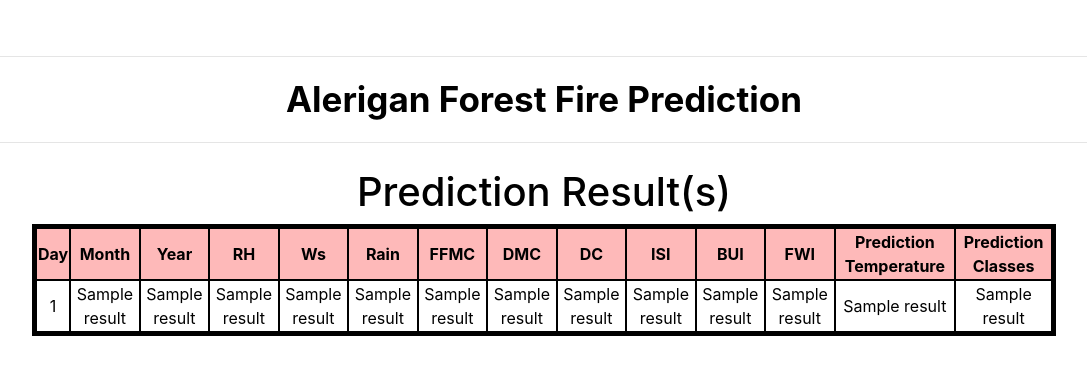
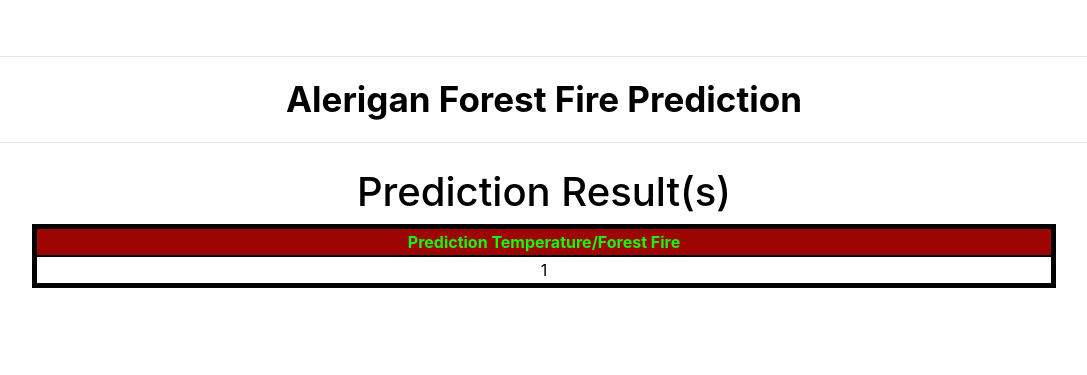
Before and after one commit to AAKAAASSHHH24/FOREST-FIRE-PREDICTIONS, a Flask app: template templates/results.html in a window 1280 px wide. Shown: the part 64-439 px from the top of the page, without its empty margins (96-1183 px from the left). Run offline with Flask 2, Linux system fonts and the light colour scheme; the template is opened without the code that fills it: most values are stand-ins (such as "Sample title", 1, 10 or a date in 2020); parts of the project's set-up code (start-up, migrations or seed data) failed here and were passed over; some libraries are stand-ins or nearby versions.

Commit message:
completed

```diff
--- a/app.py
+++ b/app.py
@@ -54,9 +54,9 @@ def single_prediction():
     if request.method == 'POST':
         try:
             Temperature = int(request.form['Temperature'])
-            day=int(request.form['day'])
-            month=int(request.form['month'])
-            year=int(request.form['year'])
+            #day=int(request.form['day'])
+            #month=int(request.form['month'])
+            #year=int(request.form['year'])
             RH=float(request.form['RH'])
             Ws = float(request.form['Ws'])
             Rain = float(request.form['Rain'])
@@ -64,20 +64,23 @@ def single_prediction():
             DMC = float(request.form['DMC'])
             DC = float(request.form['DC'])
             ISI = float(request.form['ISI'])
-            BUI = float(request.form['BUI'])
+            #BUI = float(request.form['BUI'])
             FWI = float(request.form['FWI'])
             logger.info('Fetching data from web')
-            prediction_temp=regression_model.predict([[RH, Ws, Rain, FFMC, DMC, DC, ISI, FWI]])
+
             prediction_classes=classification_model.predict([[Temperature, RH, Ws, Rain, FFMC, DMC, DC, ISI,FWI]])
-            logger.info('Prediction Done!')
             if prediction_classes[0] == 0:
                 prediction_classes = 'Not Fire'
             else:
                 prediction_classes = 'Fire'
 
-            results = [[day, month, year, RH, Ws, Rain, FFMC, DMC, DC, ISI, BUI, FWI, prediction_temp[0], prediction_classes]]
+            prediction_temp=regression_model.predict([[RH, Ws, Rain, FFMC, DMC, DC, ISI, FWI]])
+            results = [[prediction_classes], prediction_temp[0]]
 
-            return render_template('results.html', results=results)
+            logger.info('Prediction Done!')
+
+
+            return render_template('single_result.html', results=results)
         except Exception as e:
             logger.error('Something went wrong during single prediction')
             return 'something is wrong'
@@ -97,14 +100,19 @@ def bulk_prediction():
 
             bulk_predictor = Bulk_Predictor(client_url, db, collection)
             logger.info('Connection with mongodb established')
-            df = bulk_predictor.predictAndFetchRecord()
+
+            if collection == 'regression':
+                df = bulk_predictor.bulk_regression()
+            else:
+                df = bulk_predictor.bulk_classification()
+
             logger.info('Prediction for bulk test done')
 
             results = []
             for i in range(len(df)):
-                results.append(list(df.iloc[i]))
-
-            return render_template('results.html', results=results)
+                results.append(list(df.iloc[i])[-1])
+            l= [[results[i]] for i in range(len(results))]
+            return render_template('results.html', results=l)
 
         except Exception as e:
             logger.error('Something went wrong during bulk prediction')
--- a/bulk_prediction.py
+++ b/bulk_prediction.py
@@ -1,6 +1,10 @@
 import pymongo
 import pandas as pd
 import pickle
+import logging
+
+logger = logging.getLogger()
+logger.setLevel(logging.DEBUG)
 
 models = ['classification_model.pkl', 'regression_model.pkl']
 classification_model = pickle.load(open(models[0], 'rb')) # loading the model file from the storage
@@ -17,31 +21,55 @@ class Bulk_Predictor:
         print(self.client, "clienttttttt")
         self.db = self.client[self.db]
         self.collection = self.db[self.collection]
+        print(self.collection)
 
 
-    def predictAndFetchRecord(self):
-        print("getRecords")
+    def bulk_regression(self):
+        #print("getRecords")
         results = []
-        df = pd.DataFrame(columns=['day', 'month', 'year', 'RH', 'Ws', 'Rain', 'FFMC', 'DMC', 'DC', 'ISI', 'BUI', 'FWI'])
+        df = pd.DataFrame(columns=['RH', 'Ws', 'Rain', 'FFMC', 'DMC', 'DC', 'ISI','FWI'])
+
         for i in self.collection.find():
-            mydict = {'day': i['day'], 'month': i['month'], 'year': i['year'],
+            mydict = {
                         'RH': i['RH'], 'Ws': i['Ws'], 'Rain': i['Rain'],
                         'FFMC': i['FFMC'], 'DMC': i['DMC'], 'DC': i['DC'],
-                        'ISI': i['ISI'], 'BUI': i['BUI'], 'FWI': i['FWI'],
+                        'ISI': i['ISI'], 'FWI': i['FWI']
             }
             df.loc[-1] = mydict.values()
             df.index = df.index + 1  # shifting index
             df = df.sort_index()  # sorting by index
             results.append(mydict)
-        def f_reg(RH,Ws,Rain,FFMC,DMC,DC,ISI):
-                return regression_model.predict([[RH,Ws, Rain,FFMC,DMC,DC,ISI]])[0]
-        def f_class(RH,Ws,Rain,FFMC,DMC,DC,ISI):
-            if classification_model.predict([[RH,Ws, Rain,FFMC,DMC,DC,ISI]])[0] == 0:
+
+        #logger.error('Something went wrong during dataframe extract')
+        def f_reg(RH,Ws,Rain,FFMC,DMC,DC,ISI,FWI):
+                return regression_model.predict([[RH,Ws, Rain,FFMC,DMC,DC,ISI,FWI]])[0]
+
+
+        df['prediction temp'] = df.apply(lambda x: f_reg(x['RH'], x['Ws'], x['Rain'], x['FFMC'], x['DMC'], x['DC'], x['ISI'], x['FWI']), axis = 1)
+        return df
+
+    def bulk_classification(self):
+        results = []
+        df = pd.DataFrame(columns=['Temperature','RH', 'Ws', 'Rain', 'FFMC', 'DMC', 'DC', 'ISI','FWI'])
+
+        for i in self.collection.find():
+
+            mydict = {'Temperature': i['Temperature'],
+                        'RH': i['RH'], 'Ws': i['Ws'], 'Rain': i['Rain'],
+                        'FFMC': i['FFMC'], 'DMC': i['DMC'], 'DC': i['DC'],
+                        'ISI': i['ISI'], 'FWI': i['FWI']
+            }
+            df.loc[-1] = mydict.values()
+            df.index = df.index + 1  # shifting index
+            df = df.sort_index()  # sorting by index
+            results.append(mydict)
+
+
+        def f_class(Temperature,RH,Ws,Rain,FFMC,DMC,DC,ISI,FWI):
+            if classification_model.predict([[Temperature,RH,Ws,Rain,FFMC,DMC,DC,ISI,FWI]])[0] == 0:
                 return "Not Fire"
             else:
                 return "Fire"
 
-        df['prediction temp'] = df.apply(lambda x: f_reg(x['RH'], x['Ws'], x['Rain'], x['FFMC'], x['DMC'], x['DC'], x['ISI']), axis = 1)
-        df['prediction classes'] = df.apply(lambda x: f_class(x['RH'], x['Ws'], x['Rain'], x['FFMC'], x['DMC'], x['DC'], x['ISI']), axis = 1)
-
+        df['prediction classes'] = df.apply(lambda x: f_class(x['Temperature'],x['RH'], x['Ws'], x['Rain'], x['FFMC'], x['DMC'], x['DC'], x['ISI'],x['FWI']), axis = 1)
         return df
--- a/requirements.txt
+++ b/requirements.txt
@@ -4,3 +4,4 @@ numpy
 sklearn
 pymongo
 flask_cors
+gunicorn
--- a/templates/homepage.html
+++ b/templates/homepage.html
@@ -18,9 +18,6 @@
 
      <!-- Main Input For Receiving Query to our ML -->
      <form action="/predict" method="POST">
-        <input type="text" name="day" placeholder="Day" required="required" /><br>
-        <input type="text" name="month" placeholder="Month" required="required" /><br>
-        <input type="text" name="year" placeholder="Year" required="required" /><br>
         <input type="text" name="temp" placeholder="Temperature" required="required" /><br>
         <input type="text" name="RH" placeholder="RH" required="required" /><br>
         <input type="text" name="Ws" placeholder="Ws" required="required" /><br>
@@ -29,7 +26,6 @@
         <input type="text" name="DMC" placeholder="DMC" required="required" /><br>
         <input type="text" name="DC" placeholder="DC" required="required" /><br>
         <input type="text" name="ISI" placeholder="IS" required="required" /><br>
-        <input type="text" name="BUI" placeholder="BUI" required="required" /><br>
         <input type="text" name="FWI" placeholder="FWI" required="required" /><br>
         <input type="submit" value="Proceed">
     </form>
--- a/templates/results.html
+++ b/templates/results.html
@@ -14,26 +14,13 @@
 
         <style type="text/css">
          table      {border:solid 5px black;width:80%;margin-left:auto; margin-right:auto;}
-         table th   {border:solid 2px black;background-color:#FEB9B9;color:black;text-align:center;font-weight:bold;}
+         table th   {border:solid 2px black;background-color:#9d0404;color:rgb(20, 252, 4);text-align:center;font-weight:bold;}
          table td   {border:solid 2px black;color:black;text-align:center;}
         </style>
 
         <table>
            <tr>
-              <th>Day</th>
-              <th>Month</th>
-              <th>Year</th>
-              <th>RH</th>
-              <th>Ws</th>
-              <th>Rain</th>
-              <th>FFMC</th>
-              <th>DMC</th>
-              <th>DC</th>
-              <th>ISI</th>
-              <th>BUI</th>
-              <th>FWI</th>
-              <th>Prediction Temperature</th>
-              <th>Prediction Classes</th>
+              <th>Prediction Temperature/Forest Fire</th>
            </tr>
 <!--
                   {% for result in results %}
@@ -46,19 +33,6 @@
       {% for result in results %}
             <tr>
                 <td>{{result[0]}}</td>
-                <td>{{result[1]}}</td>
-                <td>{{result[2]}}</td>
-                <td>{{result[3]}}</td>
-                <td>{{result[4]}}</td>
-                <td>{{result[5]}}</td>
-                <td>{{result[6]}}</td>
-                <td>{{result[7]}}</td>
-                <td>{{result[8]}}</td>
-                <td>{{result[9]}}</td>
-                <td>{{result[10]}}</td>
-                <td>{{result[11]}}</td>
-                <td>{{result[12]}}</td>
-                <td>{{result[13]}}</td>
             </tr>
       {% endfor %}
         </table>
```
Also changed, not shown: logger.py (deleted, +0 -15 lines), templates/bulk_result.html (+0 -10 lines), templates/single_prediction.html (+2 -5 lines), templates/single_result.html (+2 -27 lines), README.md, 2 other files.
